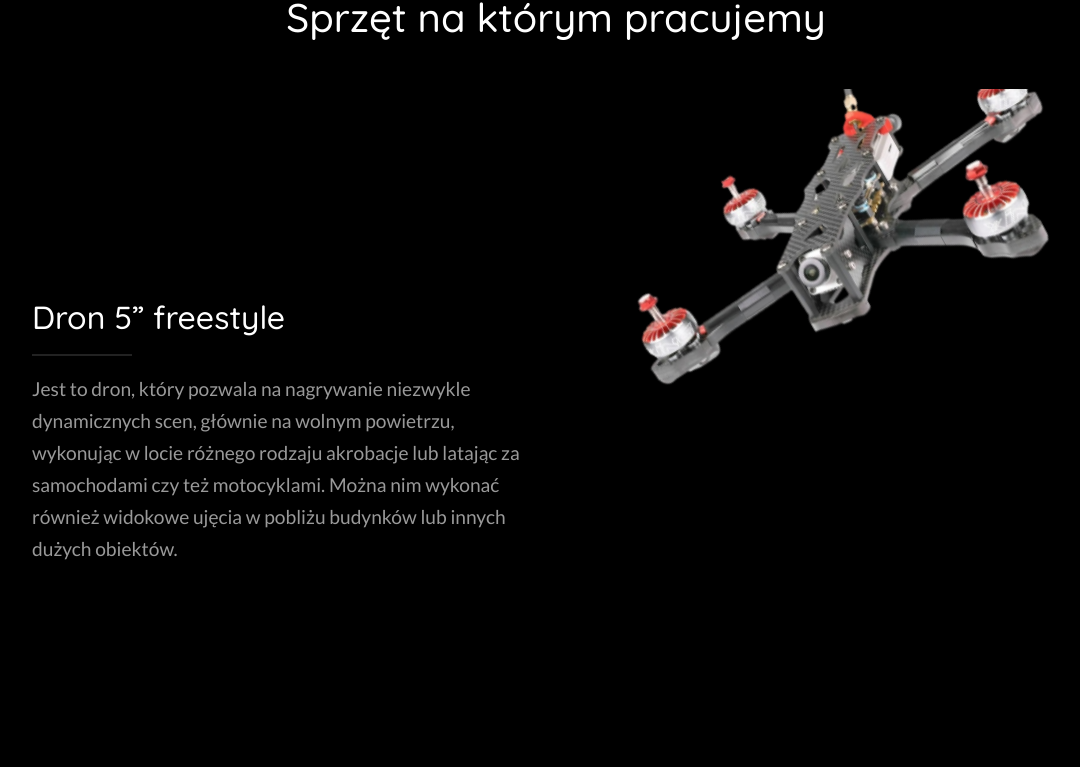
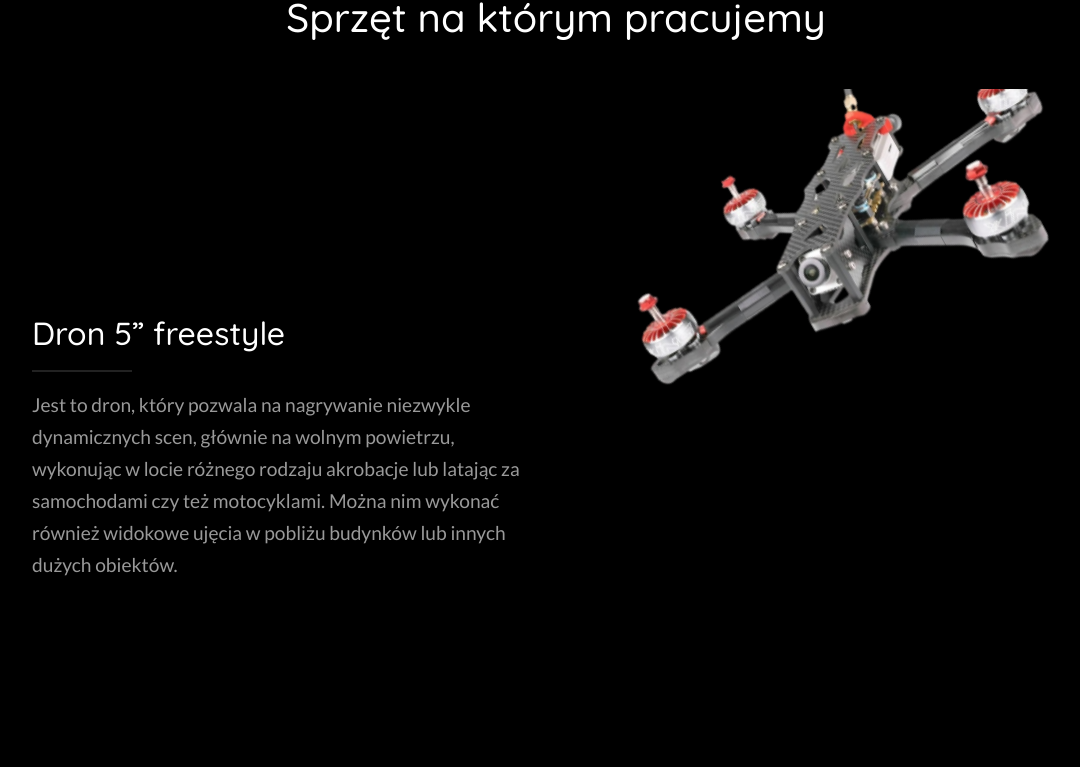
Before and after one commit to Mati2903/drony-test, a Next.js app: page / in a window 1280 px wide. Shown: the part 4215-4982 px from the top of the page, without its empty margins (84-1164 px from the left). Built offline with nearby package versions, Linux system fonts and the light colour scheme.

Commit message:
change margins for headers

```diff
--- a/styles/_textAndImage.scss
+++ b/styles/_textAndImage.scss
@@ -14,7 +14,7 @@
 		max-width: 500px;
 		&__title {
 			font-size: 2rem;
-			margin-bottom: 2rem;
+			margin: 2rem 0;
 			line-height: 3rem;
 			text-align: left;
 			color: white;
--- a/styles/globals.scss
+++ b/styles/globals.scss
@@ -44,6 +44,8 @@ h5 {
 	font-family: "Quicksand", sans-serif;
 	font-weight: 500;
 	line-height: 3rem;
+	width: 70%;
+	margin: 0 auto;
 }
 
 @media (prefers-color-scheme: dark) {
```
